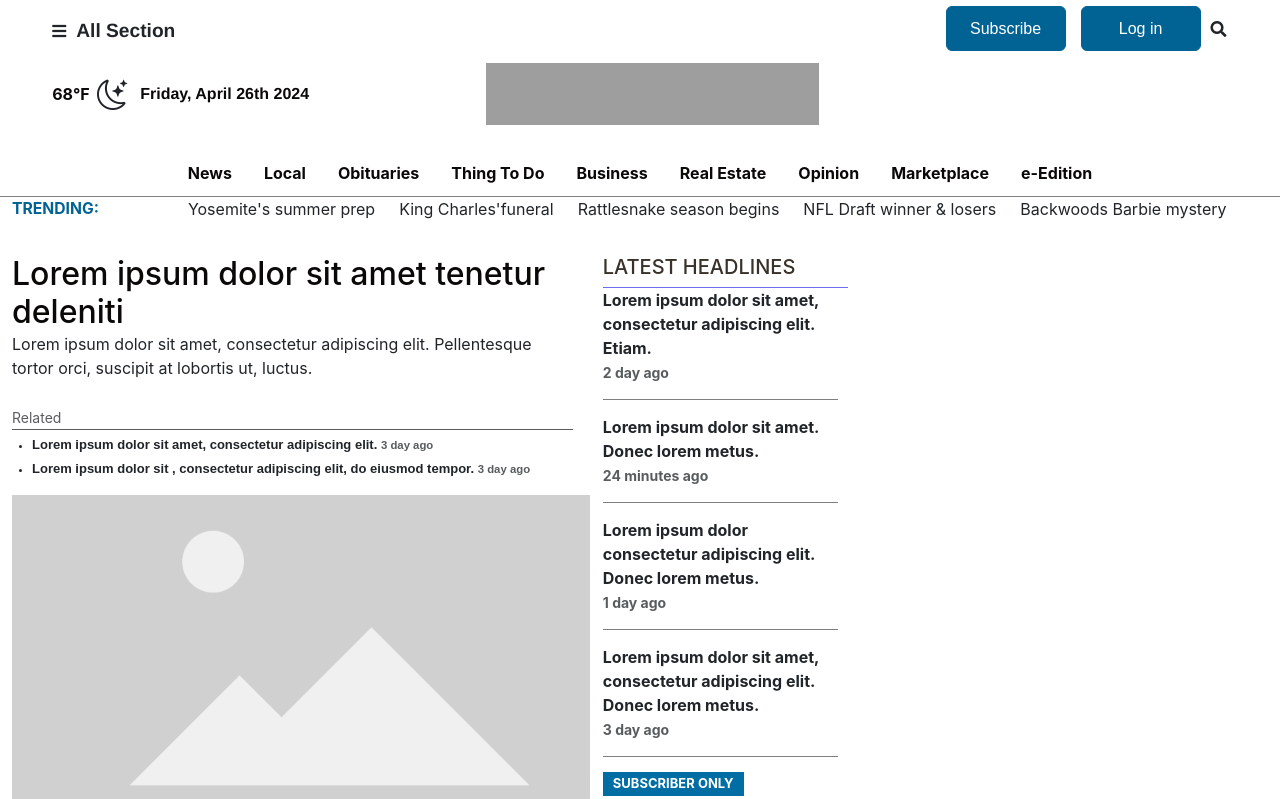
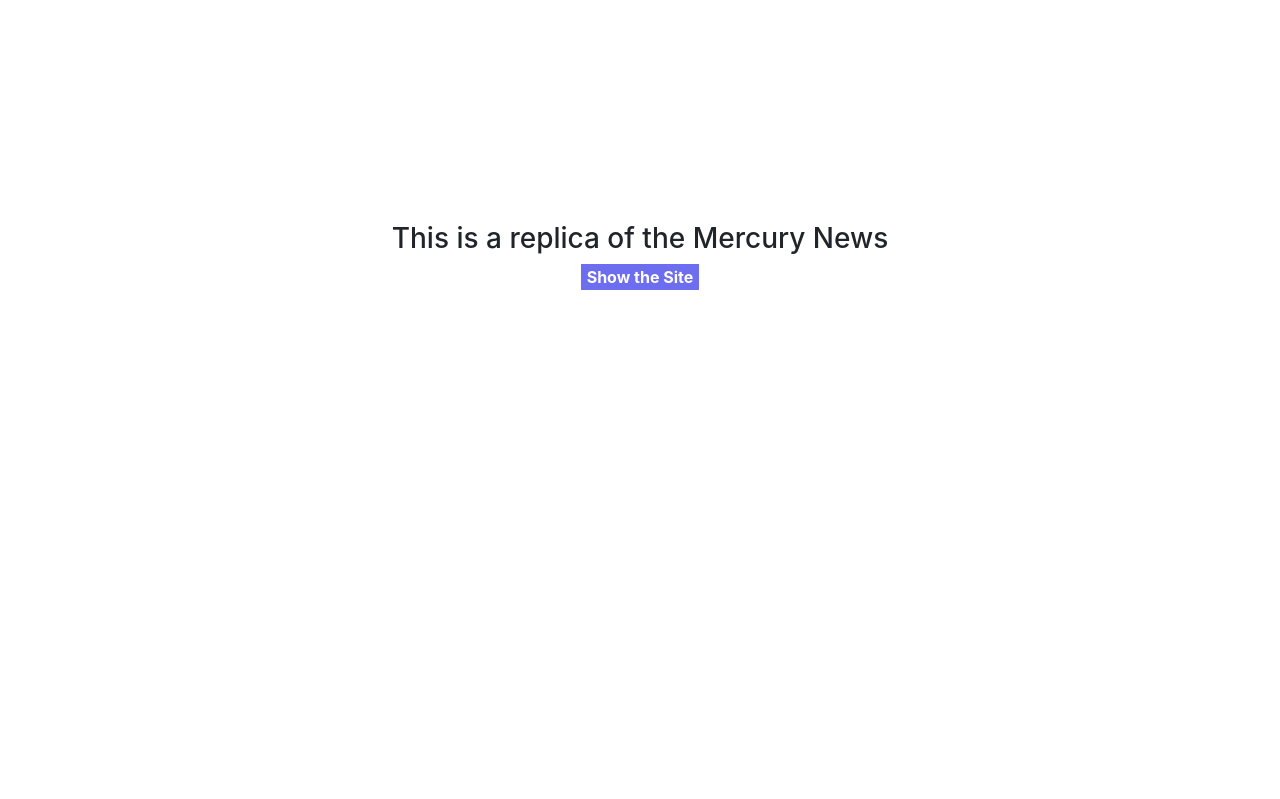
Before and after one commit to adi-web/mercury_news, a React (Create React App) app: page / in a window 1280 px wide. Shown: the top 799 px of the page. Built offline with nearby package versions, Linux system fonts and the light colour scheme; grey boxes are pictures that could not be loaded.

Commit message:
change color main

```diff
--- a/src/App.css
+++ b/src/App.css
@@ -9,8 +9,39 @@
     height: 225px;
     background-color: white;
     position: -webkit-sticky; /* For Safari */
+    display: block;
 
 
+}
+.center-alert
+{
+    align-content: center;
+    text-align: center;
+    height: 40vw;
+}
+
+.btn-alert
+{
+    border: 0;
+    width: auto;
+    height: auto;background-color: #6d6def;
+    color: white;
+    font-size: medium;
+    font-weight: 700;
+}
+
+.container-alert
+{
+
+
+    height: 200px;
+    align-content: center;
+    text-align: center;
+}
+
+.disable
+{
+    display: none;
 }
 
 @media only screen and (max-width: 1000px) {
--- a/src/App.tsx
+++ b/src/App.tsx
@@ -8,21 +8,38 @@
 
 function App() {
 
+const [alert,setAlert]=useState(true);
+const handleAlert=()=>{
+
+    setAlert(!alert);
+}
+
+
 
   return (
 
-      <>
+      <div className={alert ? 'center-alert ':''}>
 
-          <div className="header-container">
+          <div className={alert ? 'disable':'header-container'}>
               <Header/>
           </div>
-            <div id="main-container" className="container-xxl  ">
+            <div id="main-container" className={alert ? 'disable': 'container-xxl' }>
             <Main />
             </div>
-          <Footer/>
+          <div  className={alert ? 'disable': '' }>
+          <Footer />
+          </div>
+
+          <div className={alert ? 'container-alert':'disable'}>
+              <h3>
+                  This is a replica of the Mercury News
+              </h3>
+                <button className="btn-alert" onClick={handleAlert}>Show the Site</button>
+
+          </div>
 
 
-      </>
+      </div>
   );
 }
 
--- a/src/components/Body.css
+++ b/src/components/Body.css
@@ -138,12 +138,6 @@
 }
 
 
-
-
-
-
-
-
 .v
 {
     display: inline-flex;
@@ -169,6 +163,10 @@
 {
     display: flex;
     flex-wrap: wrap;
+}
+.container-slider
+{
+    width: 50vw;
 }
 .img-style
 {
--- a/src/components/Footer.css
+++ b/src/components/Footer.css
@@ -57,6 +57,15 @@
     padding: 0.4vw;
     font-weight: 470;
 
+}
+.container-card-slider
+{
+    width: 200px;
+}
+.slick-slide
+{
+    width: unset;
+    width: 100px;
 }
 
 .btn-footer
--- a/src/components/Main.tsx
+++ b/src/components/Main.tsx
@@ -1,5 +1,8 @@
 import React from 'react'
+import Slider from "react-slick"
 import './Body.css'
+
+
 
 
 
@@ -10,10 +13,67 @@
 
 
 
+    var settings = {
+        speed: 500,
+        slidesToShow: 5,
+        slidesToScroll: 1,
+        initialSlide: 0,
+        responsive: [
+            {
+                breakpoint: 1024,
+                settings: {
+                    slidesToShow: 3,
+                    slidesToScroll: 3,
+                    infinite: true,
+                    dots: true
+                }
+            },
+            {
+                breakpoint: 600,
+                settings: {
+                    slidesToShow: 2,
+                    slidesToScroll: 2,
+                    initialSlide: 2
+                }
+            },
+            {
+                breakpoint: 480,
+                settings: {
+                    slidesToShow: 1,
+                    slidesToScroll: 1
+                }
+            }
+        ]
+    };
 
-    return (
 
-        <div className="main-container">
+    const data=[
+        {
+            name:"adi",
+            img:'./placeholder.png',
+            review:'dsfaffgafgagv '
+        },
+        {
+            name:"adi",
+            img:'./placeholder.png',
+            review:'dsfaffgafgagv '
+        },
+        {
+            name:"adi",
+            img:'./placeholder.png',
+            review:'dsfaffgafgagv '
+        },
+        {
+            name:"adi",
+            img:'./placeholder.png',
+            review:'dsfaffgafgagv '
+        }
+    ]
+
+
+
+
+    return <div className="main-container">
 
         <div className="first-container">
 
@@ -800,9 +860,35 @@
         </div>
 
 
+        <div className="ms-5">
+
+            <div className="mt-20 container-slider ">
+                <Slider {...settings}>
+
+                    {data.map((d) => (
+
+                        <div className="container-card-slider">
+                            <div className="ms-2">
+                                <img src={d.img} className="img-style" alt=""/>
+                            </div>
+                            <div className="ms-2">
+                                <p>{d.name}</p>
+                                <p>{d.review}</p>
+                            </div>
+                        </div>
+
+                    ))
+                    }
+                </Slider>
+
 
             </div>
-    )
+
+        </div>
+
+
+
+    </div>
 }
 
 export default Main
```
Lines whose indentation alone changed are shown as unchanged.
